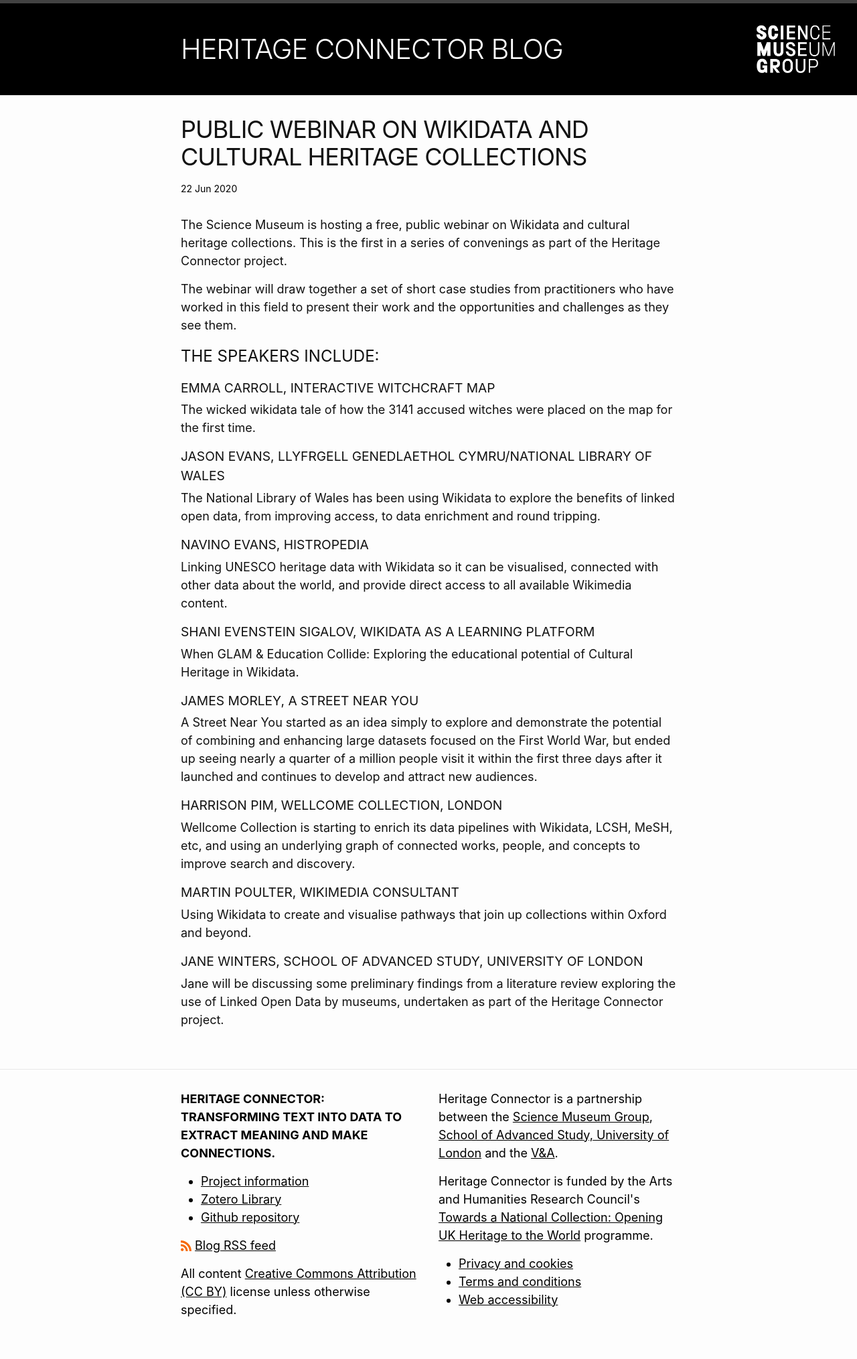
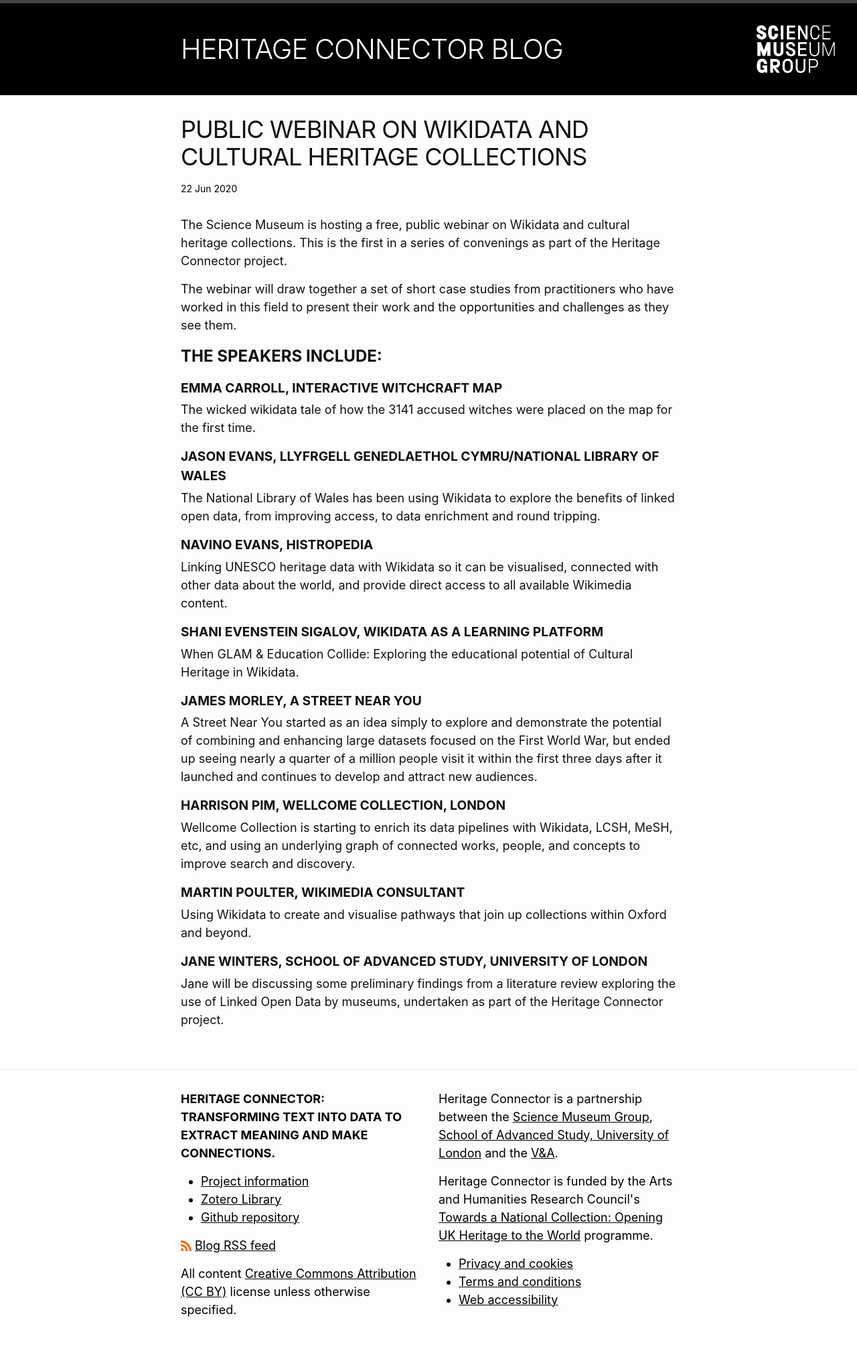
Before and after one commit to portableant/heritageconnector, a Jekyll site: the page built from _posts/2020-06-22-wikidata-webinar.md, in a window 1280 px wide. Shown: the whole page at 67% size. Built offline with Jekyll 4.4.1, drawn with Linux system fonts in a browser that asks for light colours; some web fonts are replaced.

Commit message:
H2 and h3 bold

```diff
--- a/_sass/minima/custom-styles.scss
+++ b/_sass/minima/custom-styles.scss
@@ -7,6 +7,6 @@ a, a:visited, a:hover {color: black; text-decoration: underline;}
 .footer-col-wrapper {color: black; font-size: 1em;}
 .post-meta {color: black;}
 .post-title {font-size: 2em;}
-.post-content h2 {font-size: 1.5rem; margin-top: 5px;}
-.post-content h3 {font-size: 1.2rem; margin-bottom: 5px; margin-top: 5px;}
+.post-content h2 {font-size: 1.5rem; margin-top: 5px; font-weight: bold;}
+.post-content h3 {font-size: 1.2rem; margin-bottom: 5px; margin-top: 5px; font-weight: bold;}
 body {font-size: 18px;}
```
